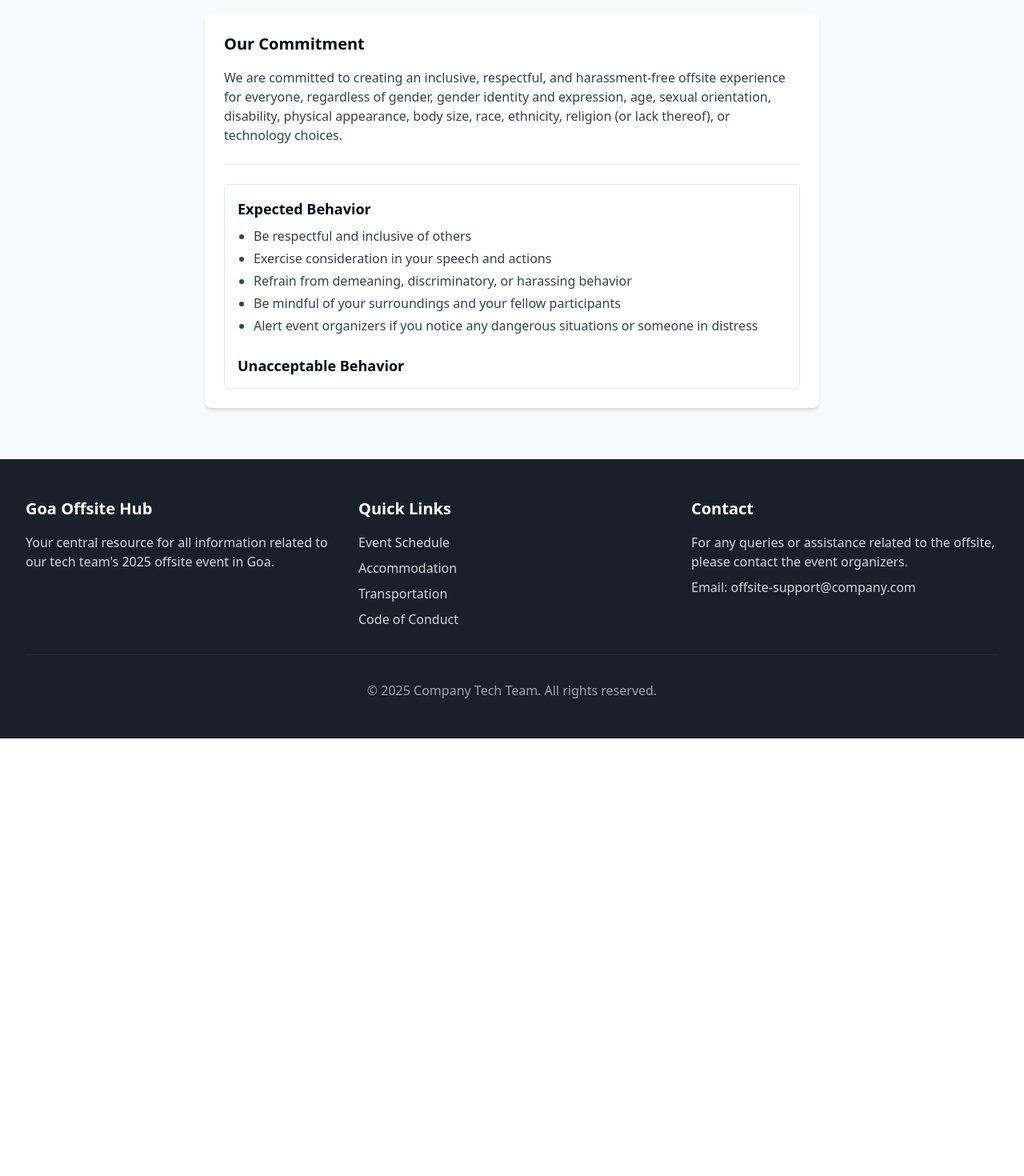
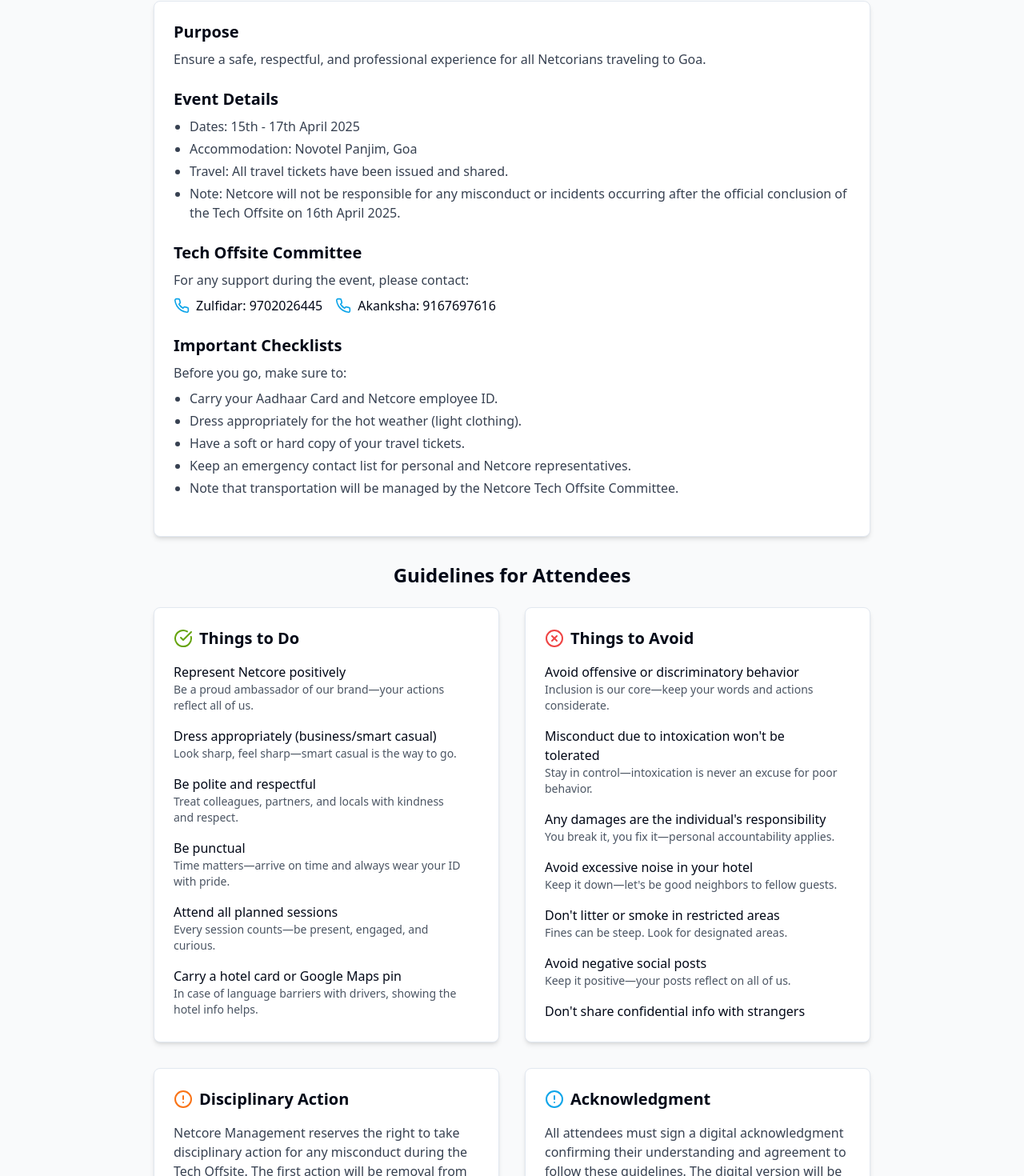
Before and after one commit to Udayan-netcore/public-report, a React (Vite) app: page / in a window 1280 px wide. Shown: the part 3577-5047 px from the top of the page at 80% size. Before the commit the page ends 4500 px from the top, so only its background shows below. Built offline with nearby package versions, Linux system fonts and the light colour scheme.

Commit message:
Add Netcore Tech Offsite Code of Conduct
Add a new section with the Code of Conduct for the Netcore Tech Offsite.

```diff
--- a/src/components/CodeOfConduct.tsx
+++ b/src/components/CodeOfConduct.tsx
@@ -2,65 +2,192 @@
 import React from 'react';
 import { Separator } from '@/components/ui/separator';
 import { ScrollArea } from '@/components/ui/scroll-area';
+import { Card, CardContent } from '@/components/ui/card';
+import { CheckCircle, XCircle, Phone, AlertCircle } from 'lucide-react';
 
 const CodeOfConduct = () => {
   return (
     <section id="conduct" className="py-16 bg-gray-50">
       <div className="max-w-7xl mx-auto px-4 sm:px-6 lg:px-8">
         <h2 className="text-3xl font-bold text-center mb-6">Code of Conduct</h2>
-        <p className="text-center text-gray-700 max-w-3xl mx-auto mb-12">
+        <p className="text-center text-gray-700 max-w-3xl mx-auto mb-8">
           We kindly request everyone to review and adhere to this document to ensure a positive and respectful environment for all.
         </p>
 
-        <div className="max-w-3xl mx-auto bg-white rounded-lg shadow-md">
-          <div className="p-6">
-            <h3 className="text-xl font-semibold mb-4">Our Commitment</h3>
+        <Card className="max-w-4xl mx-auto bg-white rounded-lg shadow-md mb-8">
+          <CardContent className="p-6">
+            <h3 className="text-xl font-semibold mb-2">Purpose</h3>
             <p className="text-gray-700 mb-6">
-              We are committed to creating an inclusive, respectful, and harassment-free offsite experience for everyone, regardless of gender, gender identity and expression, age, sexual orientation, disability, physical appearance, body size, race, ethnicity, religion (or lack thereof), or technology choices.
+              Ensure a safe, respectful, and professional experience for all Netcorians traveling to Goa.
             </p>
 
-            <Separator className="my-6" />
+            <h3 className="text-xl font-semibold mb-2">Event Details</h3>
+            <ul className="list-disc pl-5 space-y-1 text-gray-700 mb-6">
+              <li>Dates: 15th - 17th April 2025</li>
+              <li>Accommodation: Novotel Panjim, Goa</li>
+              <li>Travel: All travel tickets have been issued and shared.</li>
+              <li>Note: Netcore will not be responsible for any misconduct or incidents occurring after the official conclusion of the Tech Offsite on 16th April 2025.</li>
+            </ul>
 
-            <ScrollArea className="h-64 rounded-md border p-4">
-              <div className="space-y-6">
-                <div>
-                  <h4 className="font-semibold text-lg mb-2">Expected Behavior</h4>
-                  <ul className="list-disc pl-5 space-y-1 text-gray-700">
-                    <li>Be respectful and inclusive of others</li>
-                    <li>Exercise consideration in your speech and actions</li>
-                    <li>Refrain from demeaning, discriminatory, or harassing behavior</li>
-                    <li>Be mindful of your surroundings and your fellow participants</li>
-                    <li>Alert event organizers if you notice any dangerous situations or someone in distress</li>
+            <h3 className="text-xl font-semibold mb-2">Tech Offsite Committee</h3>
+            <p className="text-gray-700 mb-2">For any support during the event, please contact:</p>
+            <div className="flex flex-col md:flex-row gap-4 mb-6">
+              <div className="flex items-center">
+                <Phone className="h-5 w-5 text-goa-sea mr-2" />
+                <span>Zulfidar: 9702026445</span>
+              </div>
+              <div className="flex items-center">
+                <Phone className="h-5 w-5 text-goa-sea mr-2" />
+                <span>Akanksha: 9167697616</span>
+              </div>
+            </div>
+
+            <h3 className="text-xl font-semibold mb-2">Important Checklists</h3>
+            <p className="text-gray-700 mb-2">Before you go, make sure to:</p>
+            <ul className="list-disc pl-5 space-y-1 text-gray-700 mb-6">
+              <li>Carry your Aadhaar Card and Netcore employee ID.</li>
+              <li>Dress appropriately for the hot weather (light clothing).</li>
+              <li>Have a soft or hard copy of your travel tickets.</li>
+              <li>Keep an emergency contact list for personal and Netcore representatives.</li>
+              <li>Note that transportation will be managed by the Netcore Tech Offsite Committee.</li>
+            </ul>
+          </CardContent>
+        </Card>
+
+        <div className="max-w-4xl mx-auto">
+          <h3 className="text-2xl font-semibold mb-6 text-center">Guidelines for Attendees</h3>
+
+          <div className="grid grid-cols-1 md:grid-cols-2 gap-8 mb-8">
+            <Card className="bg-white shadow-md h-full">
+              <CardContent className="p-6">
+                <div className="flex items-center mb-4">
+                  <CheckCircle className="h-6 w-6 text-goa-palm mr-2" />
+                  <h4 className="text-xl font-semibold">Things to Do</h4>
+                </div>
+                <ScrollArea className="h-[400px] md:h-[450px] pr-4">
+                  <ul className="space-y-4">
+                    <li>
+                      <p className="font-medium">Represent Netcore positively</p>
+                      <p className="text-gray-600 text-sm">Be a proud ambassador of our brand—your actions reflect all of us.</p>
+                    </li>
+                    <li>
+                      <p className="font-medium">Dress appropriately (business/smart casual)</p>
+                      <p className="text-gray-600 text-sm">Look sharp, feel sharp—smart casual is the way to go.</p>
+                    </li>
+                    <li>
+                      <p className="font-medium">Be polite and respectful</p>
+                      <p className="text-gray-600 text-sm">Treat colleagues, partners, and locals with kindness and respect.</p>
+                    </li>
+                    <li>
+                      <p className="font-medium">Be punctual</p>
+                      <p className="text-gray-600 text-sm">Time matters—arrive on time and always wear your ID with pride.</p>
+                    </li>
+                    <li>
+                      <p className="font-medium">Attend all planned sessions</p>
+                      <p className="text-gray-600 text-sm">Every session counts—be present, engaged, and curious.</p>
+                    </li>
+                    <li>
+                      <p className="font-medium">Carry a hotel card or Google Maps pin</p>
+                      <p className="text-gray-600 text-sm">In case of language barriers with drivers, showing the hotel info helps.</p>
+                    </li>
+                    <li>
+                      <p className="font-medium">Drink responsibly in designated venues</p>
+                      <p className="text-gray-600 text-sm">If you choose to drink, do so responsibly and only where permitted.</p>
+                    </li>
+                    <li>
+                      <p className="font-medium">Treat hotel property with care</p>
+                      <p className="text-gray-600 text-sm">Respect your space—handle hotel property like it's your own.</p>
+                    </li>
+                    <li>
+                      <p className="font-medium">Stay hydrated and use sunscreen</p>
+                      <p className="text-gray-600 text-sm">Goa can be humid and hot—stay cool and comfortable.</p>
+                    </li>
                   </ul>
+                </ScrollArea>
+              </CardContent>
+            </Card>
+
+            <Card className="bg-white shadow-md h-full">
+              <CardContent className="p-6">
+                <div className="flex items-center mb-4">
+                  <XCircle className="h-6 w-6 text-red-500 mr-2" />
+                  <h4 className="text-xl font-semibold">Things to Avoid</h4>
                 </div>
+                <ScrollArea className="h-[400px] md:h-[450px] pr-4">
+                  <ul className="space-y-4">
+                    <li>
+                      <p className="font-medium">Avoid offensive or discriminatory behavior</p>
+                      <p className="text-gray-600 text-sm">Inclusion is our core—keep your words and actions considerate.</p>
+                    </li>
+                    <li>
+                      <p className="font-medium">Misconduct due to intoxication won't be tolerated</p>
+                      <p className="text-gray-600 text-sm">Stay in control—intoxication is never an excuse for poor behavior.</p>
+                    </li>
+                    <li>
+                      <p className="font-medium">Any damages are the individual's responsibility</p>
+                      <p className="text-gray-600 text-sm">You break it, you fix it—personal accountability applies.</p>
+                    </li>
+                    <li>
+                      <p className="font-medium">Avoid excessive noise in your hotel</p>
+                      <p className="text-gray-600 text-sm">Keep it down—let's be good neighbors to fellow guests.</p>
+                    </li>
+                    <li>
+                      <p className="font-medium">Don't litter or smoke in restricted areas</p>
+                      <p className="text-gray-600 text-sm">Fines can be steep. Look for designated areas.</p>
+                    </li>
+                    <li>
+                      <p className="font-medium">Avoid negative social posts</p>
+                      <p className="text-gray-600 text-sm">Keep it positive—your posts reflect on all of us.</p>
+                    </li>
+                    <li>
+                      <p className="font-medium">Don't share confidential info with strangers</p>
+                      <p className="text-gray-600 text-sm">Keep it tight—confidential info stays within trusted circles.</p>
+                    </li>
+                    <li>
+                      <p className="font-medium">Don't raise your voice or lose temper in public</p>
+                      <p className="text-gray-600 text-sm">Using face is frowned upon—calm communication is preferred.</p>
+                    </li>
+                    <li>
+                      <p className="font-medium">Use event hashtags responsibly</p>
+                      <p className="text-gray-600 text-sm">Post smart—represent the brand well with every hashtag.</p>
+                    </li>
+                  </ul>
+                </ScrollArea>
+              </CardContent>
+            </Card>
+          </div>
 
-                <div>
-                  <h4 className="font-semibold text-lg mb-2">Unacceptable Behavior</h4>
-                  <ul className="list-disc pl-5 space-y-1 text-gray-700">
-                    <li>Intimidating, harassing, abusive, discriminatory, derogatory, or demeaning conduct</li>
-                    <li>Inappropriate use of nudity and/or sexual imagery</li>
-                    <li>Threats or acts of violence</li>
-                    <li>Excessive or disruptive alcohol consumption</li>
-                    <li>Possession of illegal substances</li>
-                    <li>Any other conduct which could reasonably be considered inappropriate in a professional setting</li>
-                  </ul>
+          <div className="grid grid-cols-1 md:grid-cols-2 gap-8">
+            <Card className="bg-white shadow-md">
+              <CardContent className="p-6">
+                <div className="flex items-center mb-4">
+                  <AlertCircle className="h-6 w-6 text-goa-sunset mr-2" />
+                  <h4 className="text-xl font-semibold">Disciplinary Action</h4>
                 </div>
+                <p className="text-gray-700">
+                  Netcore Management reserves the right to take disciplinary action for any misconduct during the Tech Offsite. The first action will be removal from the event.
+                </p>
+              </CardContent>
+            </Card>
 
-                <div>
-                  <h4 className="font-semibold text-lg mb-2">Consequences</h4>
-                  <p className="text-gray-700">
-                    Participants who are asked to stop any inappropriate behavior are expected to comply immediately. If a participant engages in behavior that violates this Code of Conduct, the event organizers may take any action they deem appropriate, from a warning to expulsion from the offsite without refund and, if appropriate, referral to local law enforcement.
-                  </p>
+            <Card className="bg-white shadow-md">
+              <CardContent className="p-6">
+                <div className="flex items-center mb-4">
+                  <AlertCircle className="h-6 w-6 text-goa-sea mr-2" />
+                  <h4 className="text-xl font-semibold">Acknowledgment</h4>
                 </div>
+                <p className="text-gray-700">
+                  All attendees must sign a digital acknowledgment confirming their understanding and agreement to follow these guidelines. The digital version will be sent via email.
+                </p>
+              </CardContent>
+            </Card>
+          </div>
 
-                <div>
-                  <h4 className="font-semibold text-lg mb-2">Reporting Guidelines</h4>
-                  <p className="text-gray-700">
-                    If you are subject to or witness unacceptable behavior, or have any other concerns, please notify an event organizer as soon as possible. All reports will be handled with discretion.
-                  </p>
-                </div>
-              </div>
-            </ScrollArea>
+          <div className="mt-10 p-6 bg-goa-sand/30 rounded-lg text-center">
+            <h3 className="text-xl font-bold text-goa-night mb-2">Key Message</h3>
+            <p className="text-gray-700 text-lg">
+              Stay safe, enjoy the Netcore sessions and team bonding activities, and have fun!
+            </p>
           </div>
         </div>
       </div>
```
